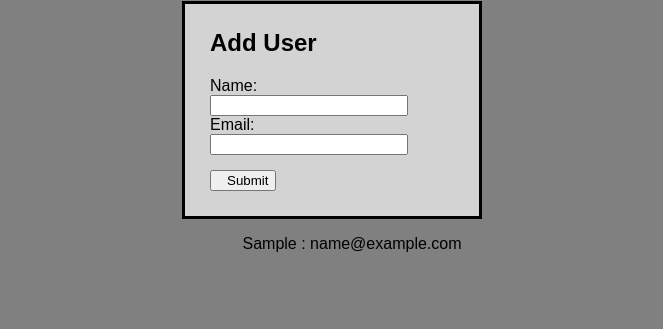
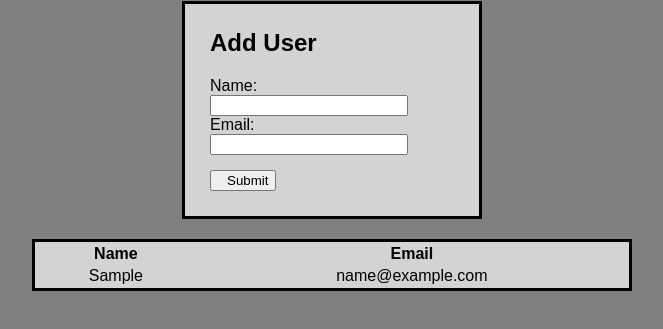
Before and after one commit to mrcoombs/user-list-site, a plain HTML site: page index.html in a window 1280 px wide. Both pictures are taken after typing "Sample", "name@example.com" into the empty fields and a click on the input "Submit". Shown: the part 79-408 px from the top of the page, without its empty margins (308-971 px from the left). Drawn offline with Linux system fonts and the light colour scheme.

Commit message:
Output to table
Updated output to table format

```diff
--- a/css/style.css
+++ b/css/style.css
@@ -39,7 +39,15 @@ h1{
     margin-top: 15px;
 }
 
-ul{
+.output-table{
+    margin-top: 20px;
+    width: 600px;
+    position: relative;
+    left: 50%;
+    transform: translate(-50%, 0%);
+    box-sizing: border-box;
+}
+
+.output-table tr{
     text-align: center;
-    list-style-type: none;
 }
--- a/index.html
+++ b/index.html
@@ -23,11 +23,10 @@
             </div>
             <input class="btn" type="submit" value="Submit">
         </form>
-
     </div>
-
-    <ul id="users"></ul>
-
+    <table class="output-table">
+        <tr class="table-header"></tr>
+    </table>
     <script src="main.js"></script>
 </body>
 </html>
--- a/main.js
+++ b/main.js
@@ -1,25 +1,52 @@
 const myForm = document.querySelector('#submission-box');
 const nameInput = document.querySelector('#name');
-const emailInput = document.querySelector('#email')
+const emailInput = document.querySelector('#email');
 const msg = document.querySelector('.msg');
-const userList = document.querySelector('#users');
+const tableHeader = document.querySelector('.table-header');
+const tableName = document.querySelector('.table-name');
+const tableEmail = document.querySelector('.table-email');
+const outputTable = document.querySelector('.output-table');
+let isTableHeader = false;
 
 myForm.addEventListener('submit', onSubmit);
 
 function onSubmit(e){
     e.preventDefault();
 
+    //Confirm if values are input
     if(nameInput.value === '' || emailInput.value === ''){
-        //alert('Not all required fields are populated.')
         msg.innerHTML = 'Please enter all fields.';
         setTimeout(() => msg.remove(), 5000)
     }
     else{
-        //console.log("Success");
-        const li = document.createElement('li');
-        li.appendChild(document.createTextNode(`${nameInput.value} : ${emailInput.value}`));
+        //Table header doesn't populate until first user entry
+        //Check if table header has been created
+        if(isTableHeader === false){
+            //Add table header
+            const th = document.createElement('th');
+            th.appendChild(document.createTextNode('Name'));
+            tableHeader.appendChild(th);
+            const th1 = document.createElement('th');
+            th1.appendChild(document.createTextNode('Email'));
+            tableHeader.appendChild(th1);
 
-        userList.appendChild(li);
+            //Add outline around table
+            outputTable.style.border ="solid";
+            outputTable.style.backgroundColor="lightgray";
+
+            //Set boolean to show table header is created
+            isTableHeader = true;
+        }
+
+        //Add record to table
+        const tr = document.createElement('tr');
+        const tdName = document.createElement('td');
+        const tdEmail = document.createElement('td');
+        tdName.appendChild(document.createTextNode(`${nameInput.value}`));
+        tdEmail.appendChild(document.createTextNode(`${emailInput.value}`));
+        tr.appendChild(tdName);
+        tr.appendChild(tdEmail)
+        outputTable.appendChild(tr);
 
         //Clear fields
         nameInput.value = '';
```
